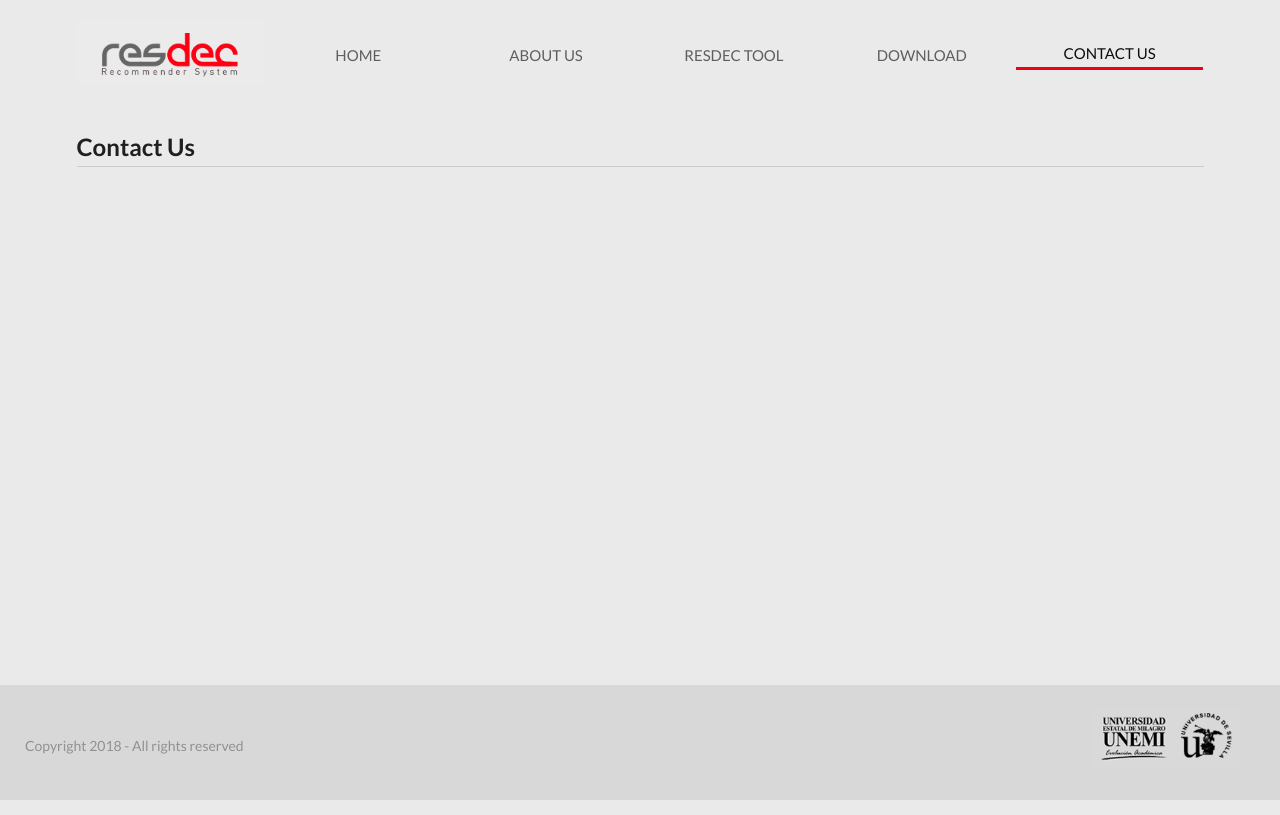
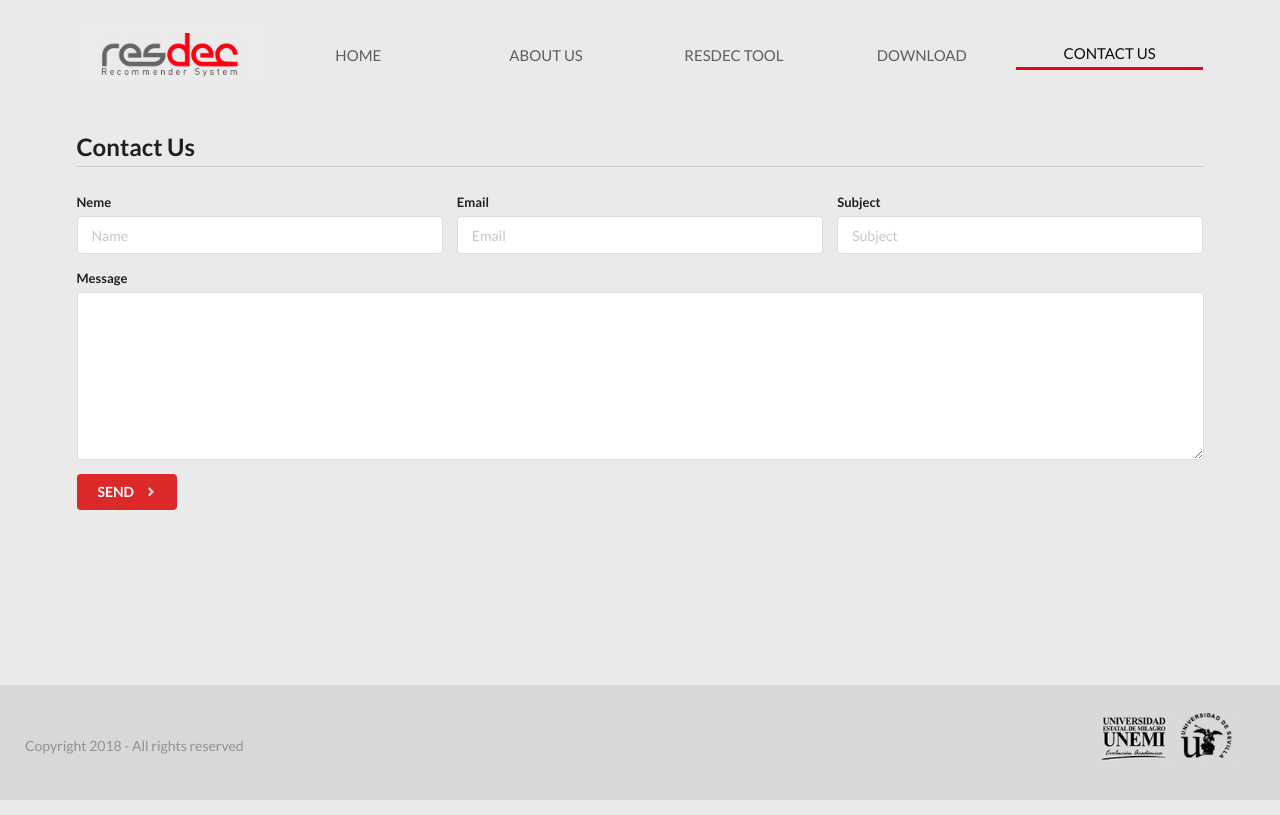
Before and after one commit to yhau1989/redser_lp, a plain HTML site: page contact.html in a window 1280 px wide. Drawn offline with Linux system fonts and the light colour scheme.

Commit message:
Form Contact

```diff
--- a/contact.html
+++ b/contact.html
@@ -56,6 +56,40 @@
             <div class="ui large dividing header">Contact Us</div>
         </div>
 
+
+        <div class="ui form">
+            <div class="three fields">
+                <div class="field">
+                    <label>Neme</label>
+                    <input type="text" placeholder="Name">
+                </div>
+                <div class="field">
+                    <label>Email</label>
+                    <input type="Email" placeholder="Email">
+                </div>
+                <div class="field">
+                    <label>Subject</label>
+                    <input type="text" placeholder="Subject">
+                </div>
+            </div>
+            <div class="equal width fields">
+                <div class="field">
+                    <label>Message</label>
+                    <textarea></textarea>
+                </div>
+            </div>
+        </div>
+        <div>
+            <button class="negative ui button">
+                SEND
+                <i class="angle right icon"></i>
+            </button>
+        </div>
+
+
+
+
+
     </div>
     <div id="foo" class="myfooter">
         <div class="ui grid">
```
